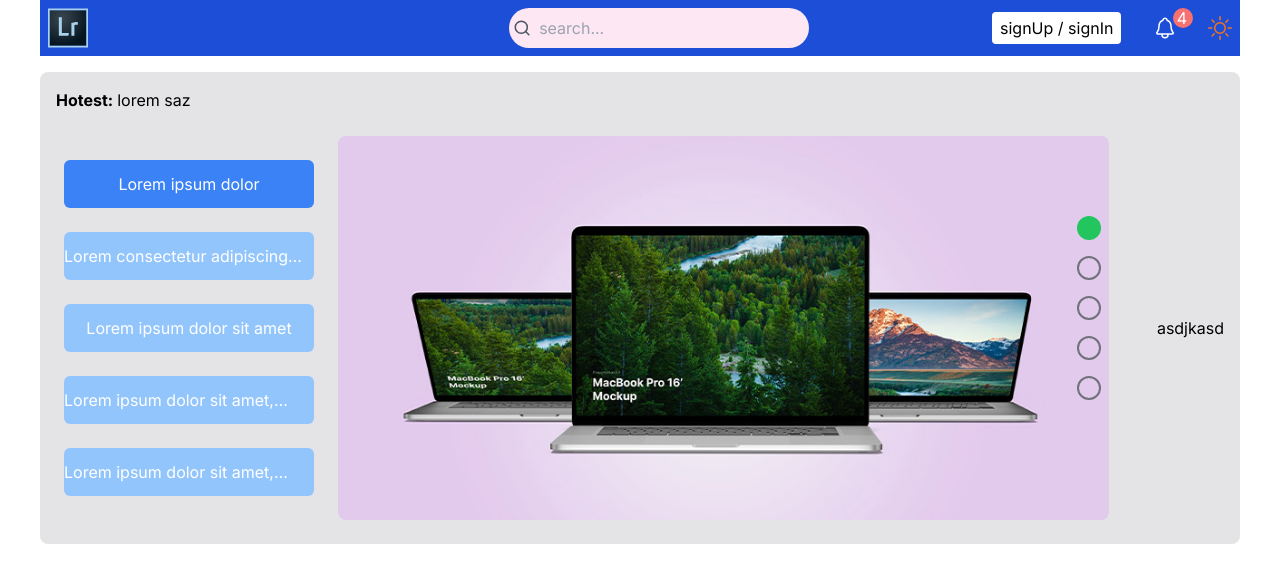
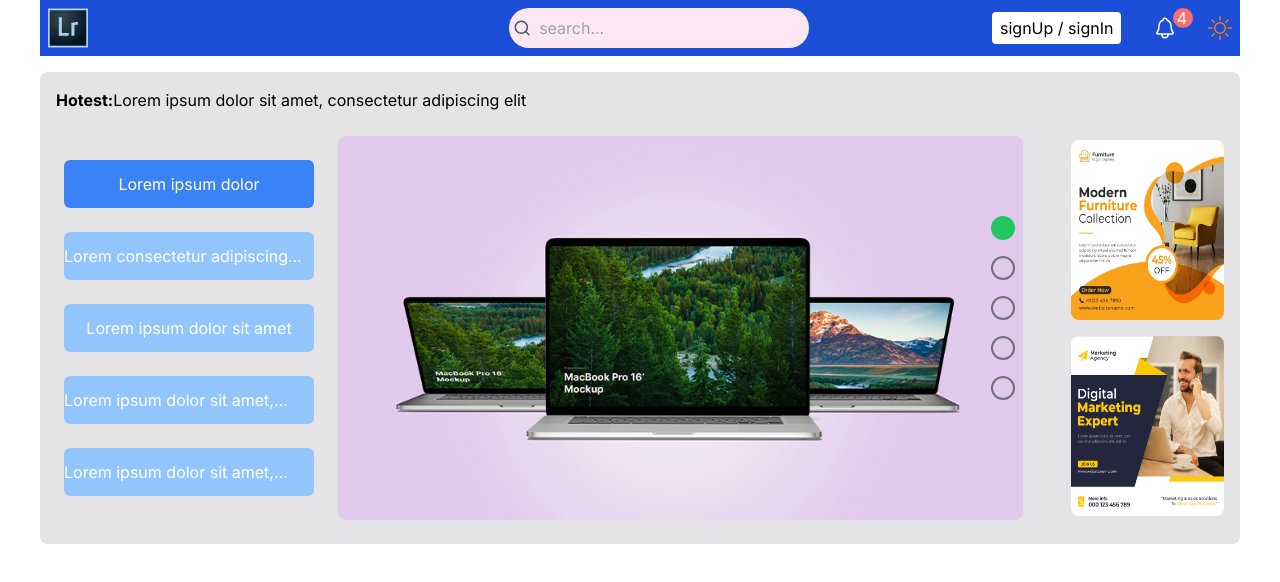
Before and after one commit to arshia788/BlogV2NextPractice, a Next.js app: page / in a window 1280 px wide. Shown: the top 582 px of the page. Built offline with nearby package versions, Linux system fonts and the light colour scheme.

Commit message:
finished the slider of main page

```diff
--- a/components/module/slider/AdsSlider.js
+++ b/components/module/slider/AdsSlider.js
@@ -1,9 +1,25 @@
-import React from 'react'
+import Image from "next/image";
 
 export default function AdsSlider() {
   return (
-    <div>
-        asdjkasd
+    <div className='flex flex-col  h-full '>
+
+      <Image
+        className="h-[180px] w-full rounded-lg mb-4"
+        src={'/images/ads/150_modern_furniture_social_media_post_template.jpg'}
+        alt="ads"
+        width={1000}
+        height={8000}
+      />
+
+      <Image
+        className="h-[180px] w-full rounded-lg"
+        src={'/images/ads/370_digital_marketing_media_post_template.jpg'}
+        alt="ads"
+        width={1000}
+        height={8000}
+      />
+
     </div>
   )
 }
--- /dev/null
+++ b/components/module/slider/HotNews.js
@@ -0,0 +1,59 @@
+'use client';
+
+import Link from "next/link";
+import { useState } from "react";
+
+
+export default function HotNews() {
+
+    const newslist = [
+        {
+            title: 'Lorem ipsum dolor sit amet, consectetur adipiscing elit',
+            link: '/post1',
+            value: 0
+        },
+        {
+            title: 'Lorem ipsum dolor sit amet, consectetur adipiscing elit',
+            link: '/post2',
+            value: 1
+        },
+        {
+            title: 'Lorem ipsum dolor sit',
+            link: '/post3',
+            value: 2
+        },
+    ];
+
+    const [listHotNews, setListHowNews] = useState(newslist[0]);
+
+    setTimeout(()=>{
+
+        const item= listHotNews.value;
+
+        if(item === newslist.length -1){
+            setListHowNews(newslist[0])
+        }
+        else{
+
+            // in dar asal misheh ye array ba [value + 1]
+            setListHowNews(newslist[item + 1])
+        }
+
+    },3000)
+
+    return (
+        <div>
+            <div className="flex justify-start items-start">
+                <span className="font-bold">
+                    Hotest:
+                </span>
+                <Link
+                    className="line-clamp-1 w-[500px]"
+                    href={listHotNews.link}>
+
+                    {listHotNews.title}
+                </Link>
+            </div>
+        </div>
+    )
+}
--- a/components/module/slider/ImageSlider.js
+++ b/components/module/slider/ImageSlider.js
@@ -3,7 +3,6 @@
 
 export default function ImageSlider({data}) {
 
-  console.log(data);
 
   return (
     <div className='relative w-full h-[400px] p-2'>
--- a/components/templates/SliderPage.js
+++ b/components/templates/SliderPage.js
@@ -1,15 +1,12 @@
 import AdsSlider from "components/module/slider/AdsSlider"
+import HotNews from "components/module/slider/HotNews"
 import LeftSliderPage from "components/module/slider/leftSliderPage"
 
 export default function SliderPage() {
     return (
         <div className='bg-zinc-200 flex flex-col gap-y-4 mt-4 p-4 rounded-lg'>
 
-            <div className="flex items-center justify-start gap-1">
-                <span className='font-bold'>Hotest:</span>
-                <p>lorem saz</p>
-            </div>
-
+            <HotNews />
 
             <div className='flex justify-between items-center gap-4 '>
                 <LeftSliderPage />
```
